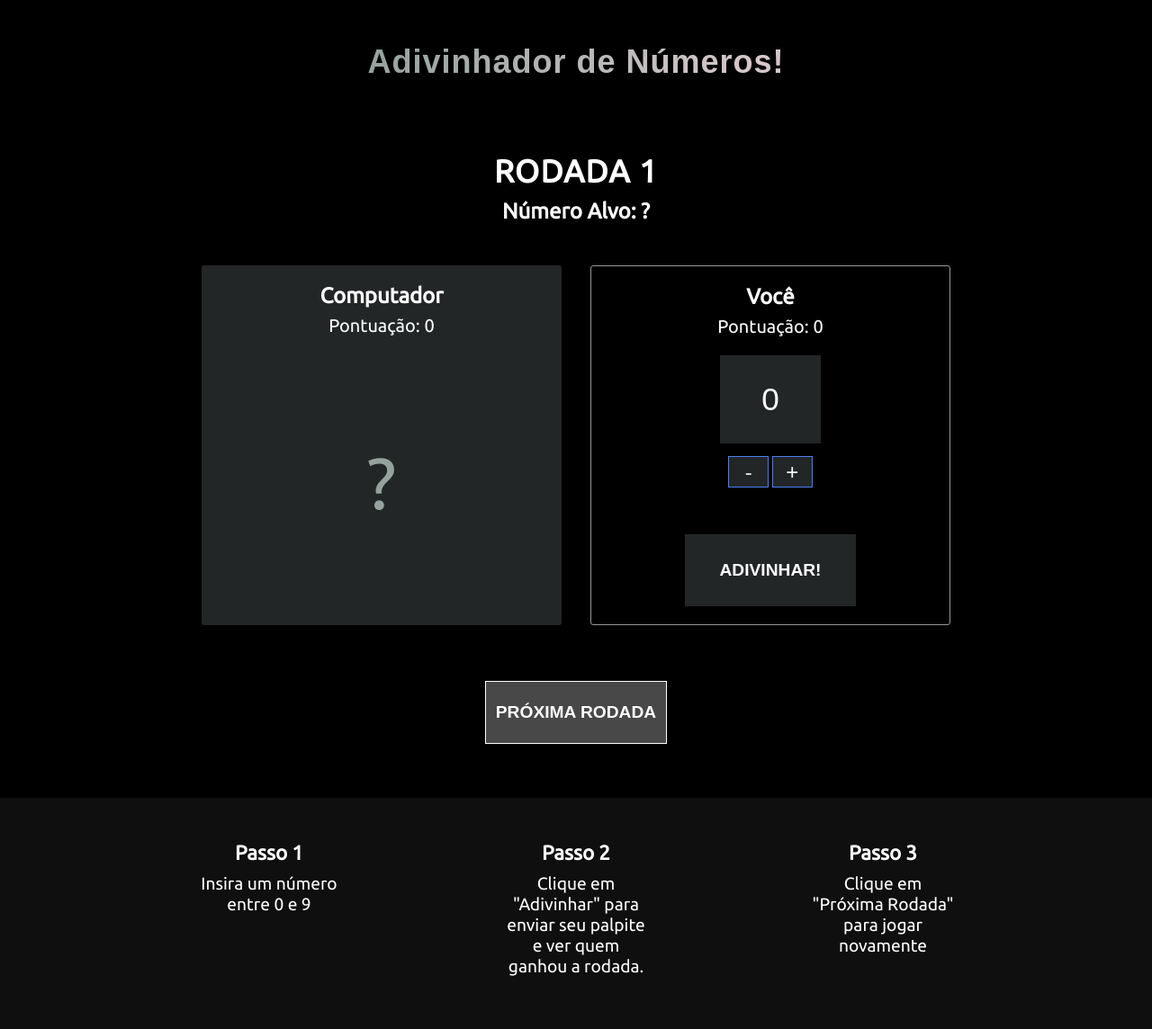
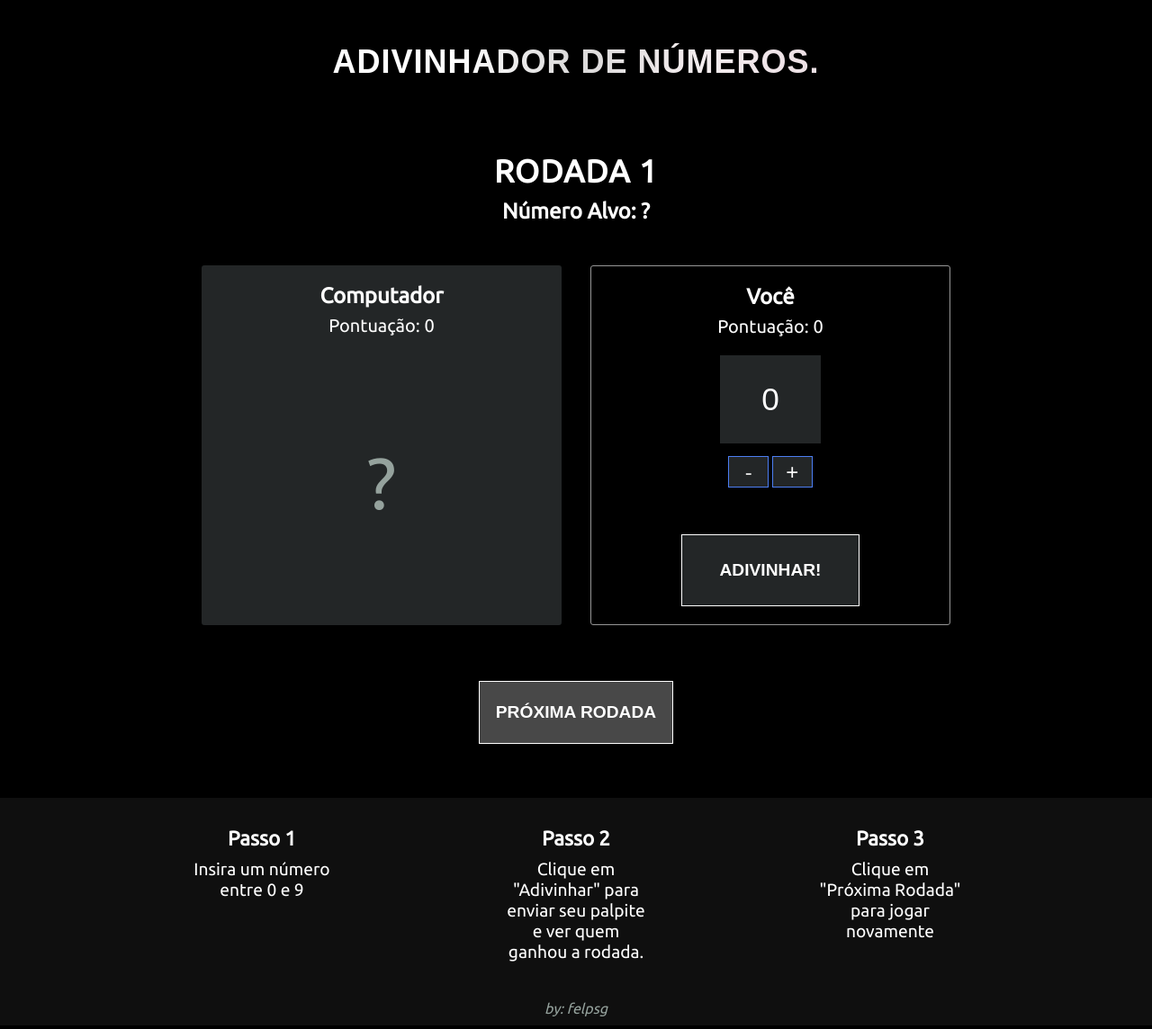
Before and after one commit to felpsg/projetosJavaScript, a plain HTML site: page adivinhadorDeNumeros/index.html in a window 1280 px wide. Shown: the whole page at 90% size. Drawn offline with Linux system fonts and the light colour scheme; a web font is replaced by a local one.

Commit message:
ajustando detalhes css

```diff
--- a/adivinhadorDeNumeros/index.html
+++ b/adivinhadorDeNumeros/index.html
@@ -15,7 +15,7 @@
 <body>
   <div class="game-container">
     <header>
-      <h1>Adivinhador de Números!</h1>
+      <h1>Adivinhador de Números.</h1>
     </header>
   </div>
 
@@ -70,6 +70,9 @@
     </div>
   </div>
 
+  <div class="footer">by: <a href="https://github.com/felpsg">felpsg</a></div>
+
+
 </body>
 <script src="game.js"></script>
 <script src="script.js"></script>
--- a/adivinhadorDeNumeros/style.css
+++ b/adivinhadorDeNumeros/style.css
@@ -2,6 +2,7 @@
   margin: 0;
   padding: 0;
   box-sizing: border-box;
+  text-decoration: none;
 }
 
 body {
@@ -23,16 +24,11 @@ header {
   font-size: 18px;
   letter-spacing: 1px;
   font-family: "Rubik 80s Fade", sans-serif;
+  text-transform: uppercase;
 }
 
 h1 {
-  background-image: radial-gradient(
-    circle at 94.23% 50%,
-    #d7c8ca 0,
-    #c6bfc0 25%,
-    #b5b5b5 50%,
-    #a4aba9 75%,
-    #95a29d 100%
+  background-image: linear-gradient(80deg, #ffffff 0, #ffffff 25%, #dad9d9 50%, #f4edef 75%, #ebdee3 100%);
   );
   background-clip: text;
   -webkit-background-clip: text;
@@ -64,6 +60,7 @@ h1 {
   align-items: center;
   padding: 20px;
   border-radius: 3px;
+  margin: 1rem;
 }
 
 .guessing-area {
@@ -71,10 +68,6 @@ h1 {
   justify-content: center;
   align-items: flex-start;
   margin: 30px;
-}
-
-.guess {
-  margin: 1rem;
 }
 
 .guess-title {
@@ -154,6 +147,7 @@ input[type="number"] {
 .number-control:hover:first-child {
   background-color: red;
   color: #fff;
+  cursor: pointer;
 }
 
 .number-control:hover:nth-child(even) {
@@ -167,7 +161,7 @@ input[type="number"] {
 
 #guess {
   height: 80px;
-  width: 190px;
+  width: 198px;
   margin-top: 38px;
   background-color: #232627;
   color: #fff;
@@ -176,6 +170,7 @@ input[type="number"] {
   cursor: pointer;
   text-transform: uppercase;
   font-weight: bold;
+  border: solid 1px #fff;
 }
 
 #guess:hover {
@@ -183,7 +178,7 @@ input[type="number"] {
 }
 
 #next-round {
-  width: 202px;
+  width: 216px;
   height: 70px;
   font-size: 1.2rem;
   font-weight: bold;
@@ -219,11 +214,9 @@ input[type="number"] {
   display: flex;
   justify-content: space-evenly;
   background-color: #0f0f0f;
-  padding: 3rem;
+  padding: 2rem;
   align-content: space-around;
-  align-content: flex-start;
   text-align: center;
-  white-space: normal;
   width: 100%;
   font-size: 1.2rem;
 }
@@ -236,3 +229,13 @@ input[type="number"] {
 .instruction p {
   margin: 10px;
 }
+.footer {
+  padding-bottom: 10px;
+  text-align: center;
+  background-color: #0f0f0f;
+  color: #95a29d;
+  font-style: italic;
+}
+.footer a {
+  color: #95a29d;
+}
```
